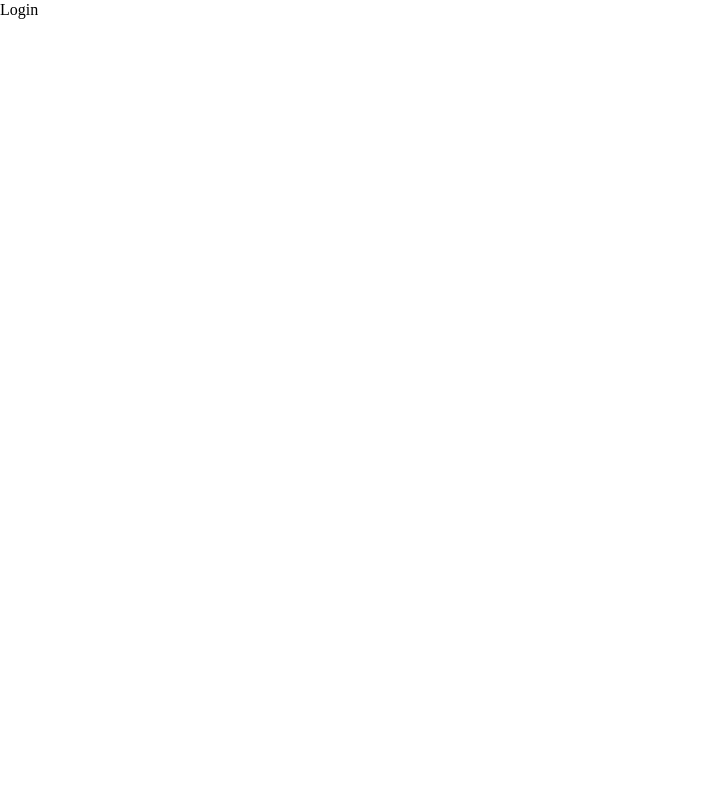
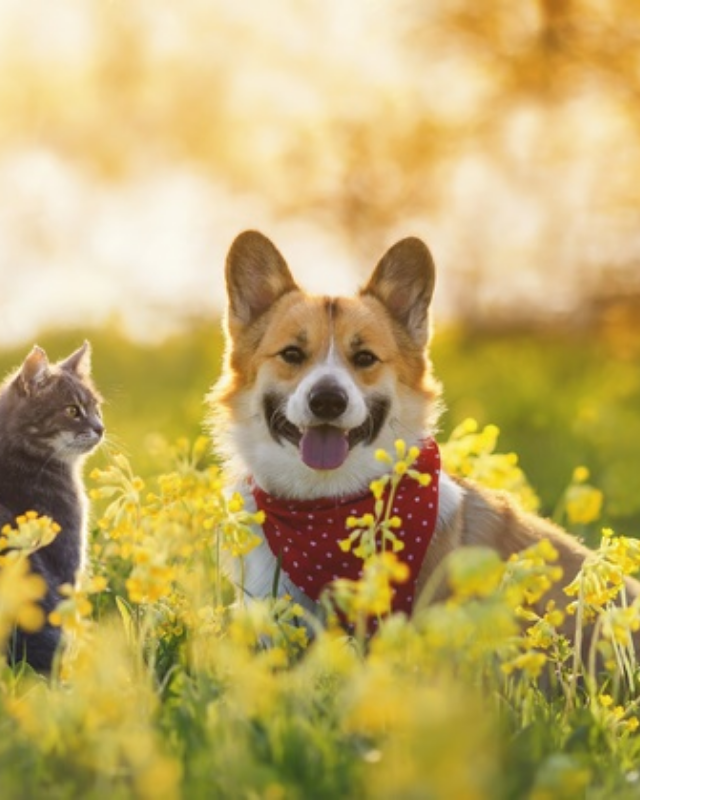
Before and after one commit to aynazheydariafshar/ecommerce-pet-shop, a React (Create React App) app in the folder ecommerce/: page /login-manager in a window 1280 px wide. Shown: the whole page, without its empty margins (0-703 px from the left). Built offline with nearby package versions, Linux system fonts and the light colour scheme.

Commit message:
feat: add image and build structer grid

```diff
--- a/ecommerce/src/Pages/Login.js
+++ b/ecommerce/src/Pages/Login.js
@@ -1,7 +1,22 @@
+import { Grid } from '@mui/material';
 import React from 'react';
+import LoginImage from 'assets/images/24237-Cat-Dog-CorgiCat-Dog-HD-Wallpaper.jpg'
 
 const Login = () => {
-    return <div>Login</div>;
+    return <div>
+        <Grid container sx = {{minHeight : '100vh' , overflowY : 'hidden'}}>
+            <Grid item xs={12} sm={6}>
+                <img src={LoginImage} width='100%' height='100%' style={{objectFit : 'cover'}}/>
+            </Grid>
+            <Grid container xs={12} sm={6}>
+                <div>
+                    <Grid>
+
+                    </Grid>
+                </div>
+            </Grid>
+        </Grid>
+    </div>;
 }
 
 
```
Also changed, not shown: ecommerce/src/assets/images/24237-Cat-Dog-CorgiCat-Dog-HD-Wallpaper.jpg (added).
